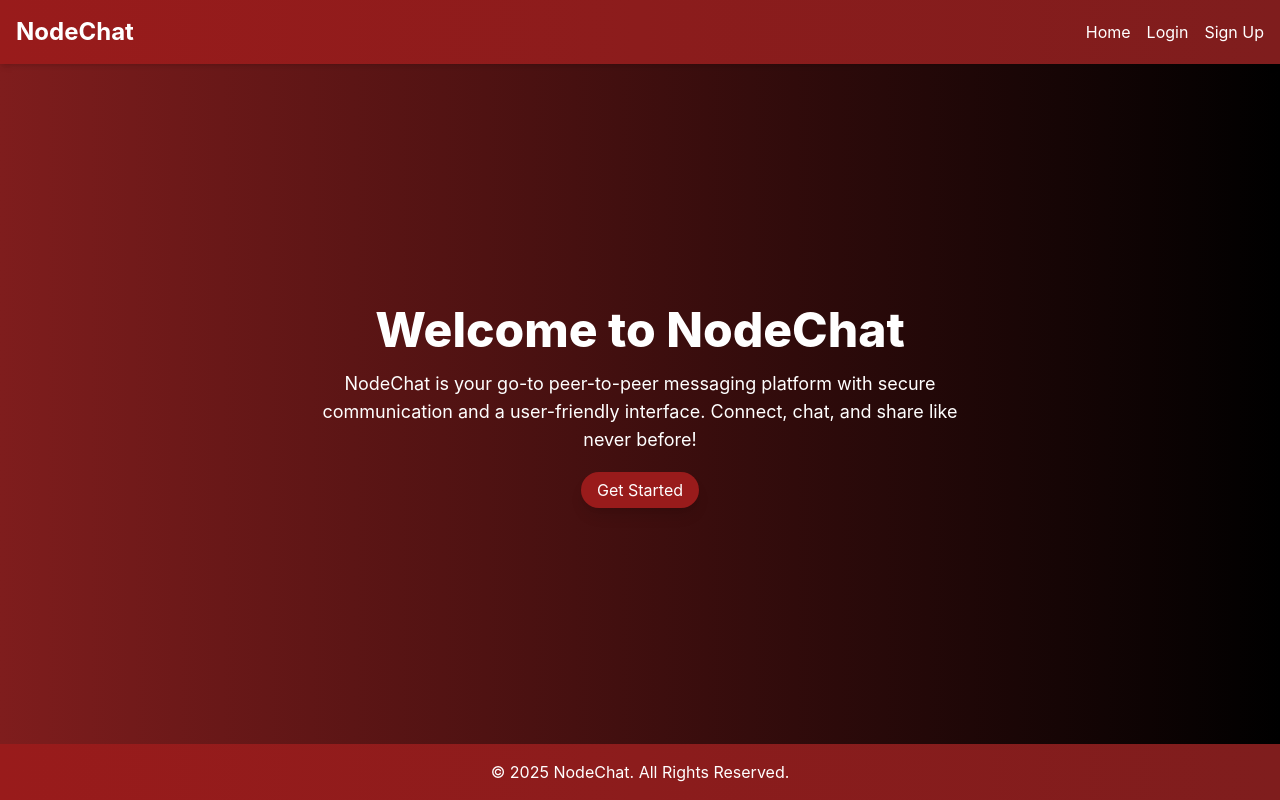
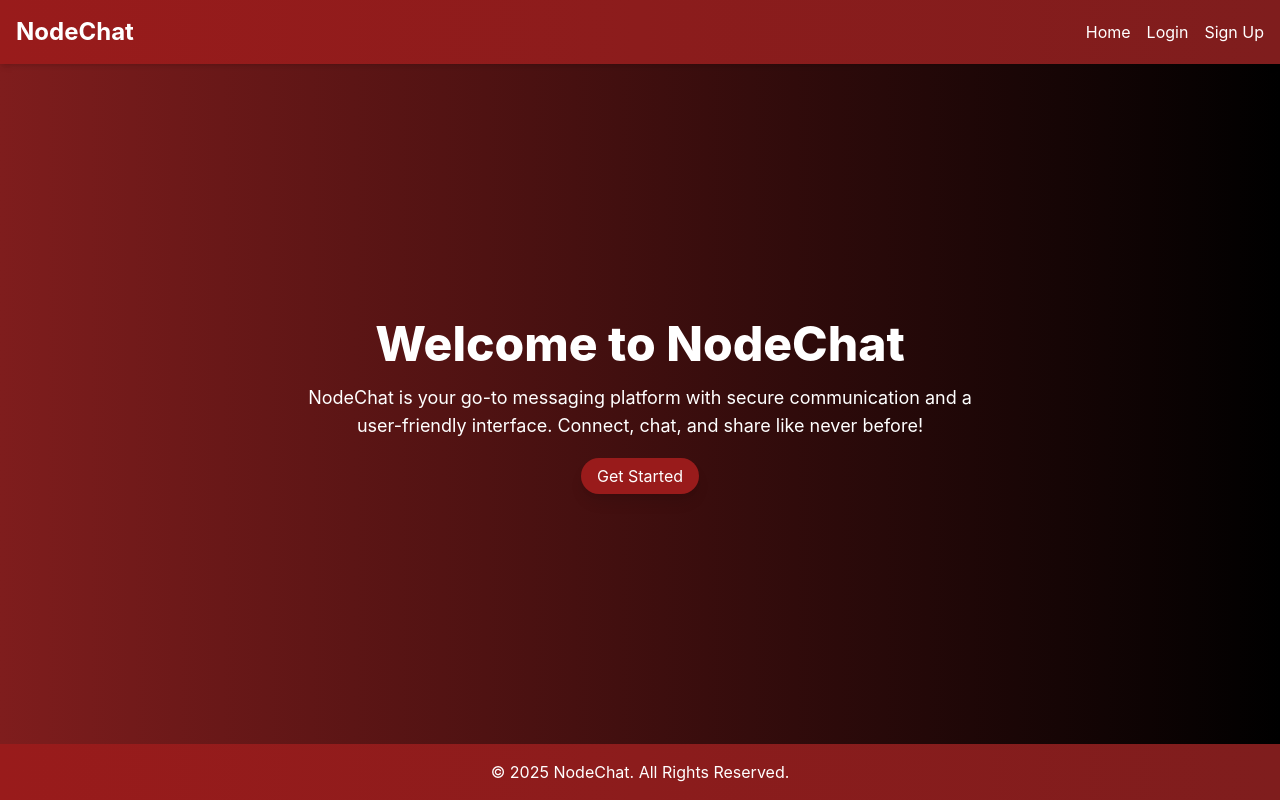
Before and after one commit to Ethan-Passino/NodeChat, a React (Create React App) app in the folder frontend/: page / in a window 1280 px wide. Built offline with nearby package versions, Linux system fonts and the light colour scheme.

Commit message:
update nodechat desc

```diff
--- a/frontend/src/pages/HomePage.js
+++ b/frontend/src/pages/HomePage.js
@@ -15,7 +15,7 @@ const HomePage = ({ isLoggedIn, handleLogout }) => {
                     Welcome to NodeChat
                 </h2>
                 <p className="text-lg max-w-2xl">
-                    NodeChat is your go-to peer-to-peer messaging platform with secure communication and a user-friendly interface.
+                    NodeChat is your go-to messaging platform with secure communication and a user-friendly interface.
                     Connect, chat, and share like never before!
                 </p>
                 <div className="mt-6">
```
